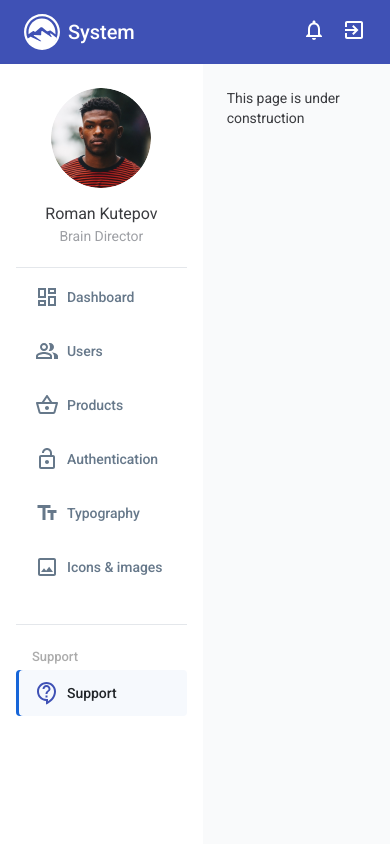
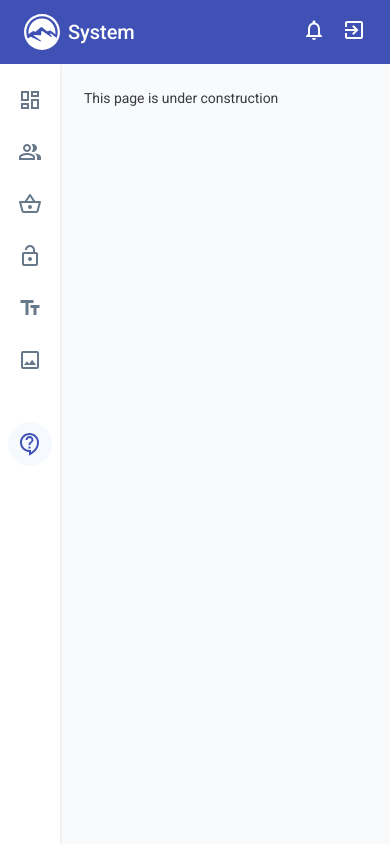
Before and after one commit to AlexKobiliansky/ovr-test, a React (Create React App) app: page /support in a window 390 px wide. Built offline with nearby package versions, Linux system fonts and the light colour scheme.

Commit message:
sidebar adaptation

```diff
--- a/src/components/CurrentUserBlock/CurrentUserBlock.sass
+++ b/src/components/CurrentUserBlock/CurrentUserBlock.sass
@@ -19,3 +19,7 @@
   &-post
     color: $grey
     line-height: 16px
+
+@media (max-width: 992px)
+  .currentUser
+    display: none
--- a/src/components/NavItem/NavItem.sass
+++ b/src/components/NavItem/NavItem.sass
@@ -24,3 +24,17 @@
     background-color: #F6F9FD
     svg
       fill: $primary
+
+@media (max-width: 992px)
+  .nav-item
+    width: 44px
+    height: 44px
+    padding: 8px
+    border-radius: 50%
+    justify-content: center
+    span
+      display: none
+    svg
+      margin-right: 0
+    &.active
+      box-shadow: none
--- a/src/components/Navigation/Navigation.jsx
+++ b/src/components/Navigation/Navigation.jsx
@@ -1,6 +1,6 @@
 import React from 'react';
+import NavItem from '../NavItem/NavItem';
 import './Navigation.sass';
-import NavItem from '../NavItem/NavItem';
 
 const Navigation = ({title, routes}) => {
   return (
--- a/src/components/Navigation/Navigation.sass
+++ b/src/components/Navigation/Navigation.sass
@@ -13,3 +13,9 @@
     margin-bottom: 8px
     &:last-child
       margin-bottom: 0
+
+@media (max-width: 992px)
+  .navigation
+    border: none
+    &-title
+      display: none
--- a/src/components/Sidebar/Sidebar.sass
+++ b/src/components/Sidebar/Sidebar.sass
@@ -1,5 +1,20 @@
 .sidebar
+  position: sticky
+  left: 0
+  top: 0
   padding: 16px
   width: 270px
+  min-width: 270px
   box-shadow: 0 0 0 rgba(63, 63, 68, 0.05), 0 1px 3px rgba(63, 63, 68, 0.15)
   min-height: calc(100vh - 64px)
+
+@media (max-width: 1200px)
+  .sidebar
+    width: 240px
+    min-width: 240px
+
+@media (max-width: 992px)
+  .sidebar
+    width: 60px
+    min-width: 60px
+    padding: 8px
```
